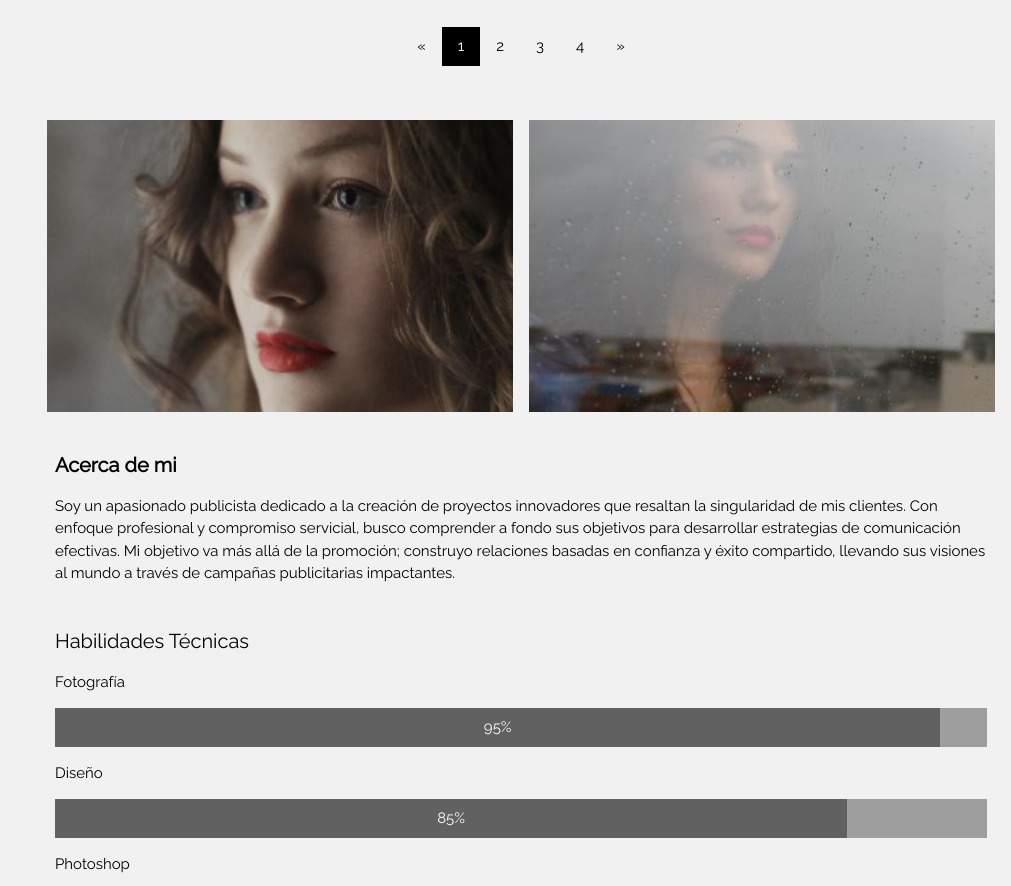
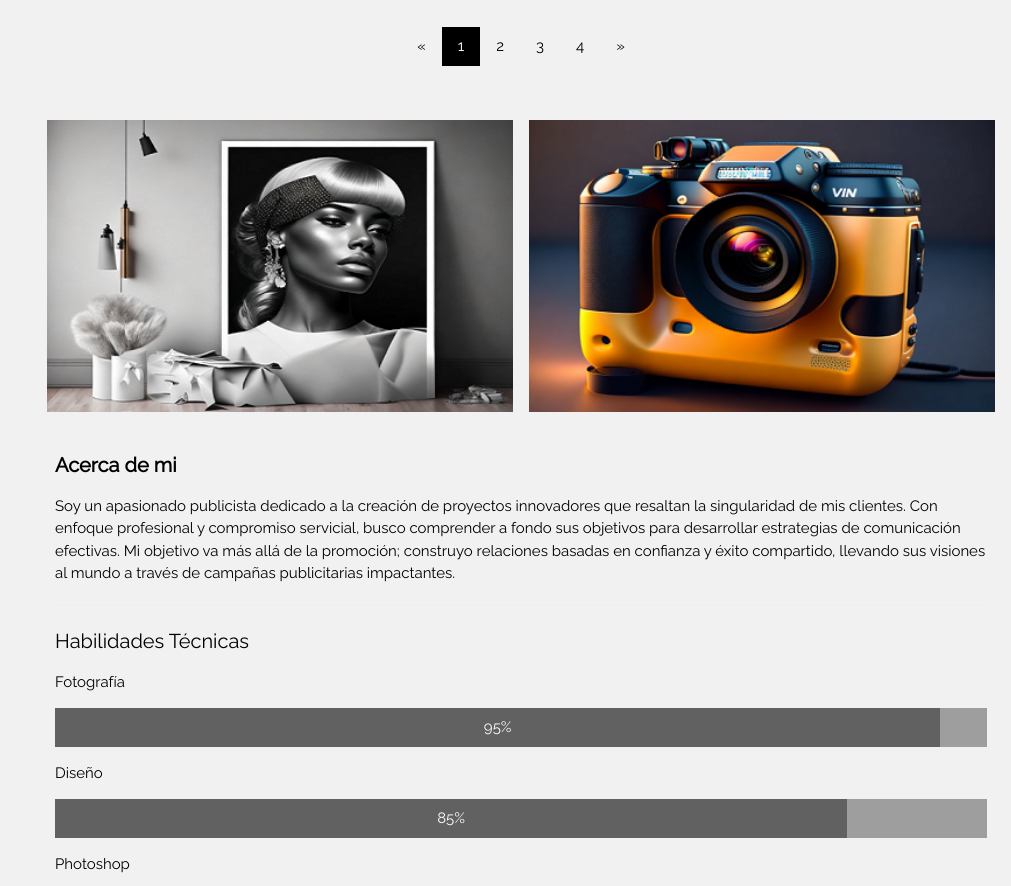
Before and after one commit to miguelangelsanchez/pruebaPagina2024, a plain HTML site: page index.html in a window 1280 px wide. Shown: the part 980-1866 px from the top of the page, without its empty margins (269-1280 px from the left). Drawn offline with Linux system fonts and the light colour scheme.

Commit message:
inclusion nuevas fotos

```diff
--- a/index.html
+++ b/index.html
@@ -19,7 +19,7 @@ body,h1,h2,h3,h4,h5,h6 {font-family: "Raleway", sans-serif}
     <a href="#" onclick="w3_close()" class="w3-hide-large w3-right w3-jumbo w3-padding w3-hover-grey" title="close menu">
       <i class="fa fa-remove"></i>
     </a>
-    <img src="https://miguelangelsanchez.github.io/pruebaPagina2024/w3images/avatar_g2.jpg" style="width:45%;" class="w3-round"><br><br>
+    <img src="https://miguelangelsanchez.github.io/pruebaPagina2024/w3images/ai/avatar.PNG" style="width:45%;" class="w3-round"><br><br>
     <h4><b>Portafolio</b></h4>
     <p class="w3-text-grey">Ejemplo de Plantilla</p>
   </div>
@@ -125,10 +125,10 @@ body,h1,h2,h3,h4,h5,h6 {font-family: "Raleway", sans-serif}
   <!-- Images of Me -->
   <div class="w3-row-padding w3-padding-16" id="about">
     <div class="w3-col m6">
-      <img src="https://miguelangelsanchez.github.io/pruebaPagina2024/w3images/avatar_g.jpg" alt="Me" style="width:100%">
+      <img src="https://miguelangelsanchez.github.io/pruebaPagina2024/w3images/ai/foto1.png" alt="Me" style="width:100%">
     </div>
     <div class="w3-col m6">
-      <img src="https://miguelangelsanchez.github.io/pruebaPagina2024/w3images/me2.jpg" alt="Me" style="width:100%">
+      <img src="https://miguelangelsanchez.github.io/pruebaPagina2024/w3images/ai/foto2.png" alt="Me" style="width:100%">
     </div>
   </div>
 
```
Also changed, not shown: w3images/ai/avatar.PNG (added), w3images/ai/foto1.PNG (added), w3images/ai/foto2.PNG (added).
